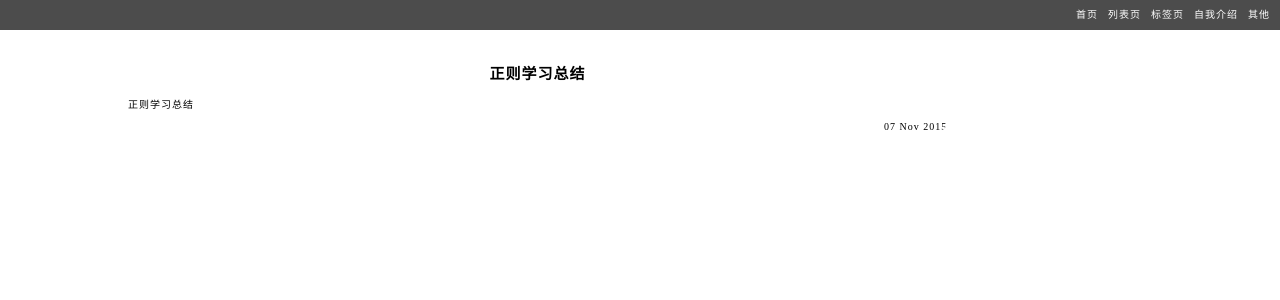
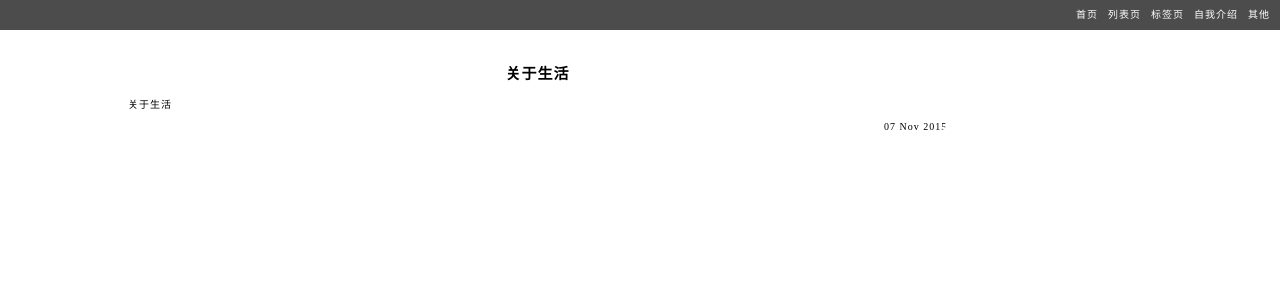
Before and after one commit to duzhongbo/blog, a Jekyll site: the page built from _posts/2015-11-07-About-life.html, in a window 1280 px wide. Shown: the top 300 px of the page. Built offline with Jekyll 4.4.1, drawn with Linux system fonts in a browser that asks for light colours; comment, search, counter and statistics services are not loaded.

Commit message:
文案调整

```diff
--- a/_posts/2015-11-07-About-life.html
+++ b/_posts/2015-11-07-About-life.html
@@ -1,13 +1,13 @@
 ---
 layout: article
-title: 正则学习总结
+title: 关于生活
 tags: [生活]
 ---
 {% include nav.html %}
 <div class="auto" style="width:80%">
 <div class="article">
 	<h2 class="tac">{{ page.title }}</h2>
-	<p>正则学习总结</p>
+	<p>关于生活</p>
 	<span class="fr">{{ page.date | date_to_string }}</span>
 
 </div>
```
